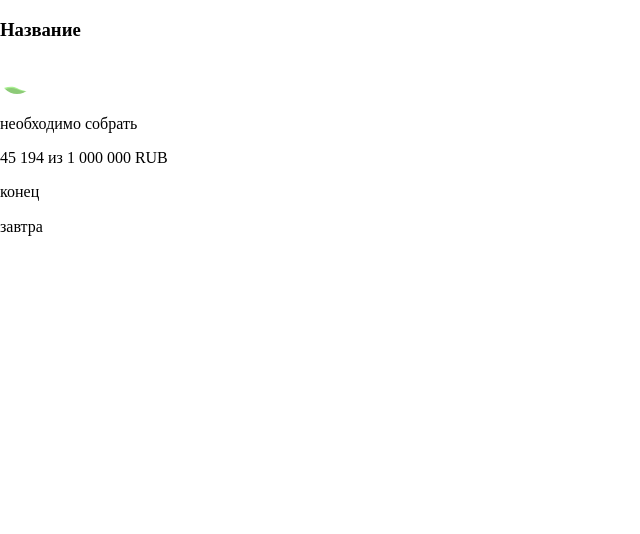
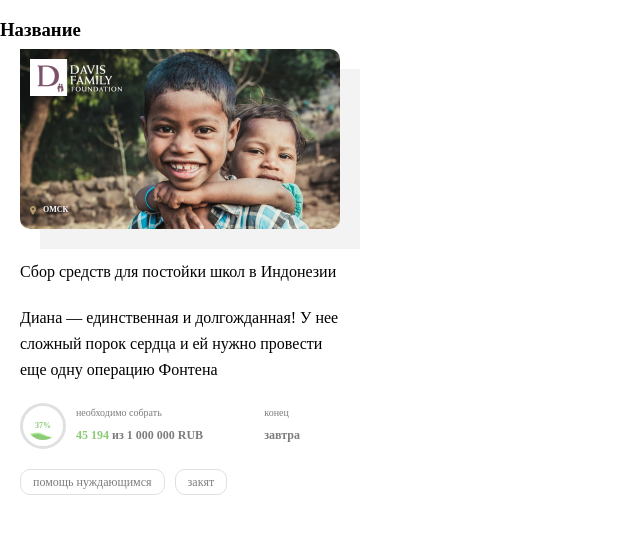
Before and after one commit to RamzinDenis/adaptive, a Vue app: page / in a window 1280 px wide. Shown: the top 534 px of the page, without its empty margins (0-640 px from the left). Built offline with nearby package versions, Linux system fonts and the light colour scheme.

Commit message:
finish styles for card component

```diff
--- a/src/App.vue
+++ b/src/App.vue
@@ -17,4 +17,8 @@ export default {
 };
 </script>
 
-<style></style>
+<style>
+p {
+  margin: 0;
+}
+</style>
--- a/src/components/BaseIcon.vue
+++ b/src/components/BaseIcon.vue
@@ -1,5 +1,10 @@
 <template>
-  <div class="icon-wrapper">
+  <div v-bind="$attrs">
+    <template v-if="this.$slots.default">
+      <div class="icon-slot">
+        <slot></slot>
+      </div>
+    </template>
     <component :is="svg" />
   </div>
 </template>
@@ -7,7 +12,6 @@
 <script>
 export default {
   name: "Icon",
-
   props: {
     name: {
       type: String,
@@ -23,8 +27,18 @@ export default {
 </script>
 
 <style lang="scss" scoped>
-.icon-wrapper {
-  display: inline-flex;
-  align-items: flex-end;
+.rounded_grey {
+  width: 40px;
+  height: 40px;
+  border-radius: 50%;
+  border: 3px solid $light-grey;
+  display: flex;
+  justify-content: center;
+  position: relative;
+}
+.icon-slot {
+  align-self: center;
+  position: absolute;
+  display: flex;
 }
 </style>
--- a/src/components/BaseTag.vue
+++ b/src/components/BaseTag.vue
@@ -1,9 +1,27 @@
 <template>
-  <div></div>
+  <div class="tag">{{ text }}</div>
 </template>
 
 <script>
-export default {};
+export default {
+  props: {
+    text: {
+      type: String,
+      required: true
+    }
+  }
+};
 </script>
 
-<style lang="scss" scoped></style>
+<style lang="scss" scoped>
+.tag {
+  color: $dark-grey;
+  @include body-copy_3;
+  padding: 2px 12px;
+  border: 1px solid $light-grey;
+  border-radius: 10px;
+  & + & {
+    margin-left: 10px;
+  }
+}
+</style>
--- a/src/components/Card.vue
+++ b/src/components/Card.vue
@@ -1,28 +1,63 @@
 <template>
   <div class="card">
-    <Image />
-    <h2 class="text bold"></h2>
-    <p class="text"></p>
+    <!-- add wrapper because transform causing z-index issue -->
+    <div class="wrapper">
+      <ImageContainer />
+    </div>
+
+    <h2 class="card__title">{{ title }}</h2>
+    <p class="card__text">{{ text }}</p>
+
     <RemaingSumInfo />
-    <BaseTag />
-    <BaseTag />
+    <div class="tag-container">
+      <BaseTag text="помощь нуждающимся" />
+      <BaseTag text="закят" />
+    </div>
   </div>
 </template>
 
 <script>
-import Image from "./Image";
+import ImageContainer from "./ImageContainer";
 import RemaingSumInfo from "./RemaingSumInfo";
 export default {
   components: {
-    Image,
+    ImageContainer,
     RemaingSumInfo
+  },
+  data() {
+    return {
+      text:
+        "Диана — единственная и долгожданная! У нее сложный порок сердца и ей нужно провести еще одну операцию Фонтена",
+      title: "Сбор средств для постойки школ в Индонезии "
+    };
   }
 };
 </script>
 
 <style lang="scss" scoped>
 .card {
-  width: 450px;
+  width: 320px;
+  padding: 0 20px 50px 20px;
   height: auto;
+  transition: background-color 0.3s linear;
+  &__text {
+    margin: 20px 0;
+    @include body-copy;
+  }
+  &__title {
+    margin-top: 20px;
+    font-weight: 500;
+    @include body-copy;
+  }
+  &:hover {
+    background-color: $invisible-grey;
+  }
+}
+.wrapper {
+  transform: translateY(-10px);
+}
+.tag-container {
+  @include flex;
+  margin-top: 20px;
 }
 </style>
--- a/src/components/Image.vue
+++ /dev/null
@@ -1,16 +0,0 @@
-<template>
-  <div class="img">
-    <div class="img__bg"></div>
-    <img class="img__title" />
-    <div class="img__geo">
-      <span class="img__geo-text"></span>
-      <BaseIcon name="geo" />
-    </div>
-  </div>
-</template>
-
-<script>
-export default {};
-</script>
-
-<style lang="scss" scoped></style>
--- a/src/components/ImageContainer.vue
+++ b/src/components/ImageContainer.vue
@@ -22,6 +22,8 @@ export default {};
   height: 180px;
   @include flex;
   position: relative;
+  border-radius: 0px 10px 10px 10px;
+
   &__content {
     flex-direction: column;
     @include flexBetween;
@@ -41,7 +43,8 @@ export default {};
     position: absolute;
     z-index: -2;
     right: -20px;
-    bottom: -30px;
+    bottom: -20px;
+
     background-color: $invisible-grey;
   }
 }
--- a/src/components/RemaingSumInfo.vue
+++ b/src/components/RemaingSumInfo.vue
@@ -1,20 +1,22 @@
 <template>
   <div class="remaining-sum">
-    <BaseIcon name="percentage-min" />
+    <BaseIcon name="percentage-min" class="rounded_grey">
+      <span class="icon-text green">37%</span>
+    </BaseIcon>
+
+    <!-- 90%, flex between -->
     <div class="remaining-sum__value">
-      <!-- 90%, flex between -->
-      <div>
-        <div>
-          <p class="remaining-sum__text">необходимо собрать</p>
-          <p class="remaining-sum__needed-numbers">
-            <span>45 194</span> <span>из 1 000 000 RUB</span>
-          </p>
-        </div>
+      <div class="remaining-sum__item">
+        <p class="remaining-sum__text">необходимо собрать</p>
+        <p class="remaining-sum__total">
+          <span class="remaining-sum__total green">45 194 </span>
+          <span class="remaining-sum__total">из 1 000 000 RUB</span>
+        </p>
+      </div>
 
-        <div>
-          <p class="remaining-sum__text">конец</p>
-          <span>завтра</span>
-        </div>
+      <div class="remaining-sum__item">
+        <p class="remaining-sum__text">конец</p>
+        <span class="remaining-sum__total">завтра</span>
       </div>
     </div>
   </div>
@@ -24,4 +26,35 @@
 export default {};
 </script>
 
-<style lang="scss" scoped></style>
+<style lang="scss" scoped>
+.remaining-sum {
+  @include flex;
+  &__value {
+    width: 70%;
+    @include flexBetween;
+    align-items: center;
+    margin-left: 10px;
+    color: $dark-grey;
+  }
+  &__text {
+    @include body-copy_sm;
+  }
+  &__total {
+    @include body-copy_3;
+    font-weight: bold;
+  }
+  &__text:nth-child(1) {
+    margin-bottom: 5px;
+  }
+}
+.green {
+  color: $green;
+}
+.icon-text {
+  font-size: 8px;
+  line-height: 10px;
+  text-align: center;
+  font-weight: bold;
+  text-transform: uppercase;
+}
+</style>
--- a/src/scss/_mixins.scss
+++ b/src/scss/_mixins.scss
@@ -4,6 +4,22 @@
   text-transform: uppercase;
   font-weight: bold;
 }
+
+@mixin body-copy_sm {
+  font-size: 10px;
+  line-height: 14px;
+}
+
+@mixin body-copy_3 {
+  font-size: 12px;
+  line-height: 20px;
+}
+
+@mixin body-copy {
+  font-size: 16px;
+  line-height: 26px;
+}
+
 @mixin flex {
   display: flex;
 }
--- a/src/scss/_variables.scss
+++ b/src/scss/_variables.scss
@@ -1,2 +1,7 @@
 $white: #fff;
 $invisible-grey: #f3f3f3;
+$light-grey: #e0e0e0;
+$blue: #005ef3;
+$grey: #c4c4c4;
+$dark-grey: #7d7d7d;
+$green: #8dca78;
```
